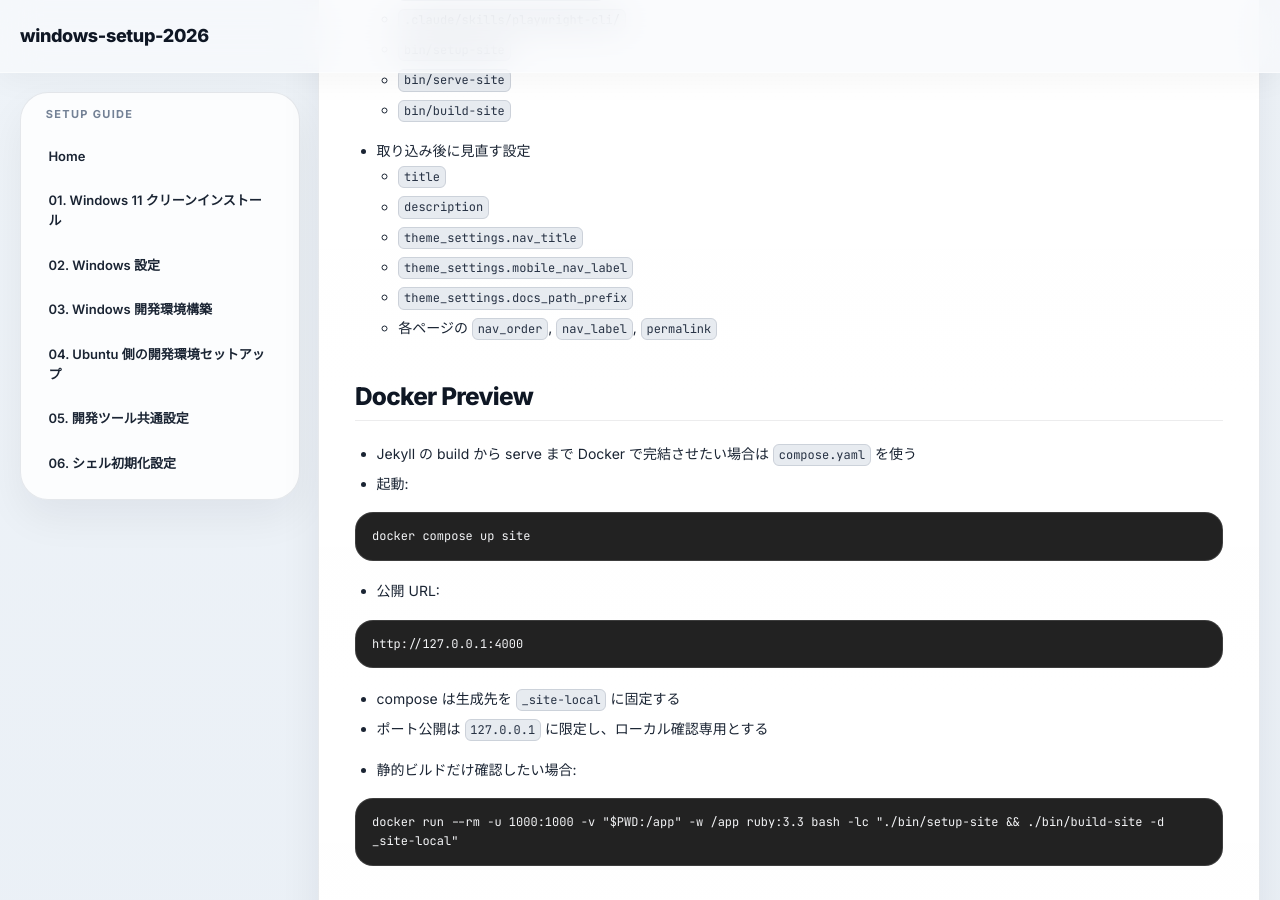
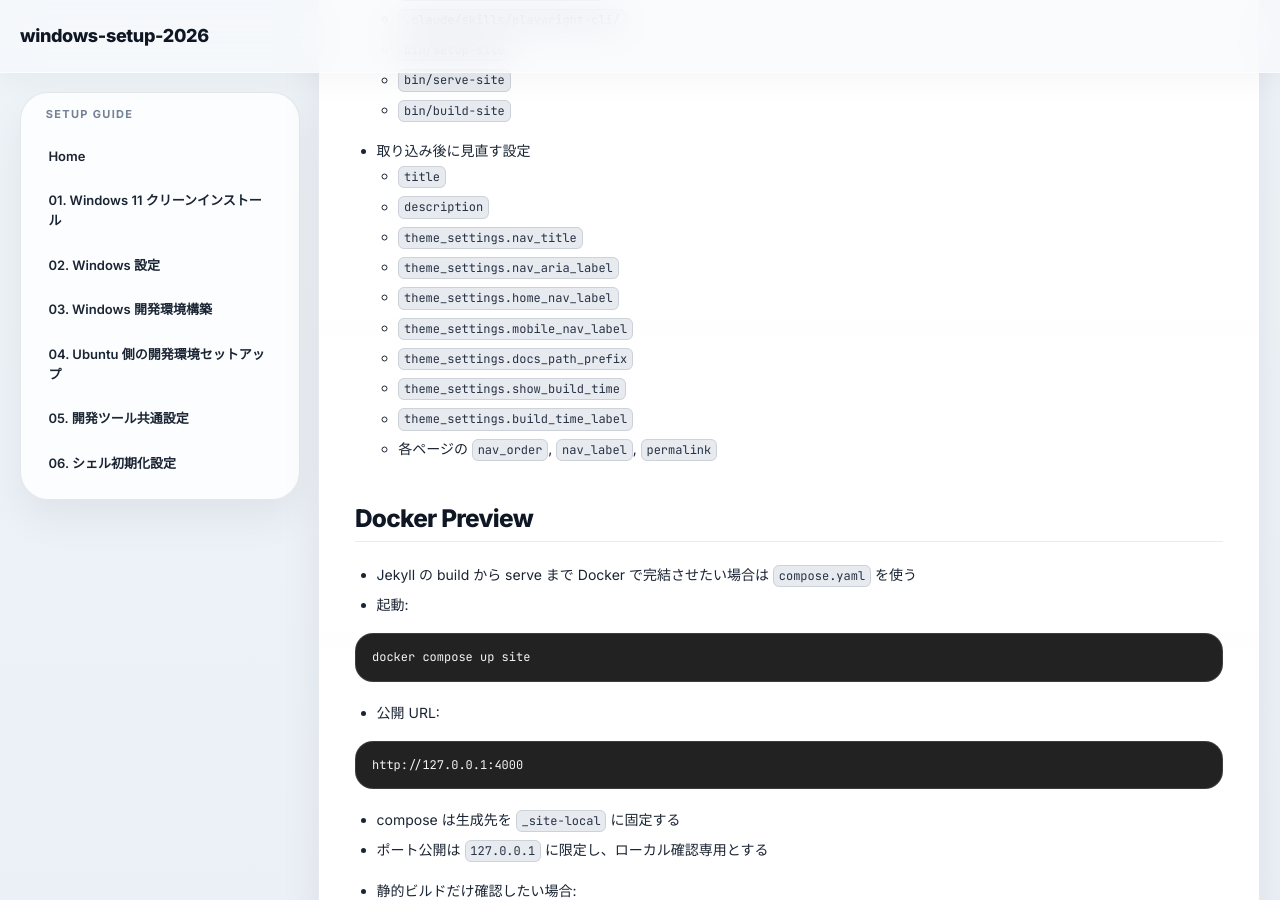
Before and after one commit to koumatsumoto/windows-setup-2026, a Jekyll site: the page built from AUTHORING.md, in a window 1280 px wide and 900 px high, scrolled down 1478 px. Built offline with Jekyll 4.4.1, drawn with Linux system fonts in a browser that asks for light colours; our own code applies the rules of GitHub Pages for plain Markdown files.

Commit message:
docs(site): complete preview and theme config docs
**作業背景**
- 最終レビューで、Playwright ブラウザ導入手順の不足と theme_settings の見直し対象漏れが残件として指摘された

**計画と理由**
- Ubuntu 側の Playwright 導線を初回環境でも完走しやすい手順に揃え、再利用チェックリストは実装で使っている設定項目に合わせて補完した

**作業内容と結果**
- docs/04-UBUNTU-SETUP.md に npx playwright install を追加した
- README と AUTHORING の設定見直し対象に nav_aria_label, home_nav_label, show_build_time, build_time_label を追加した

```diff
--- a/AUTHORING.md
+++ b/AUTHORING.md
@@ -48,8 +48,12 @@
   - `title`
   - `description`
   - `theme_settings.nav_title`
+  - `theme_settings.nav_aria_label`
+  - `theme_settings.home_nav_label`
   - `theme_settings.mobile_nav_label`
   - `theme_settings.docs_path_prefix`
+  - `theme_settings.show_build_time`
+  - `theme_settings.build_time_label`
   - 各ページの `nav_order`, `nav_label`, `permalink`
 
 ## Docker Preview
```
Also changed, not shown: docs/04-UBUNTU-SETUP.md (+1 -0 lines), README.md.
